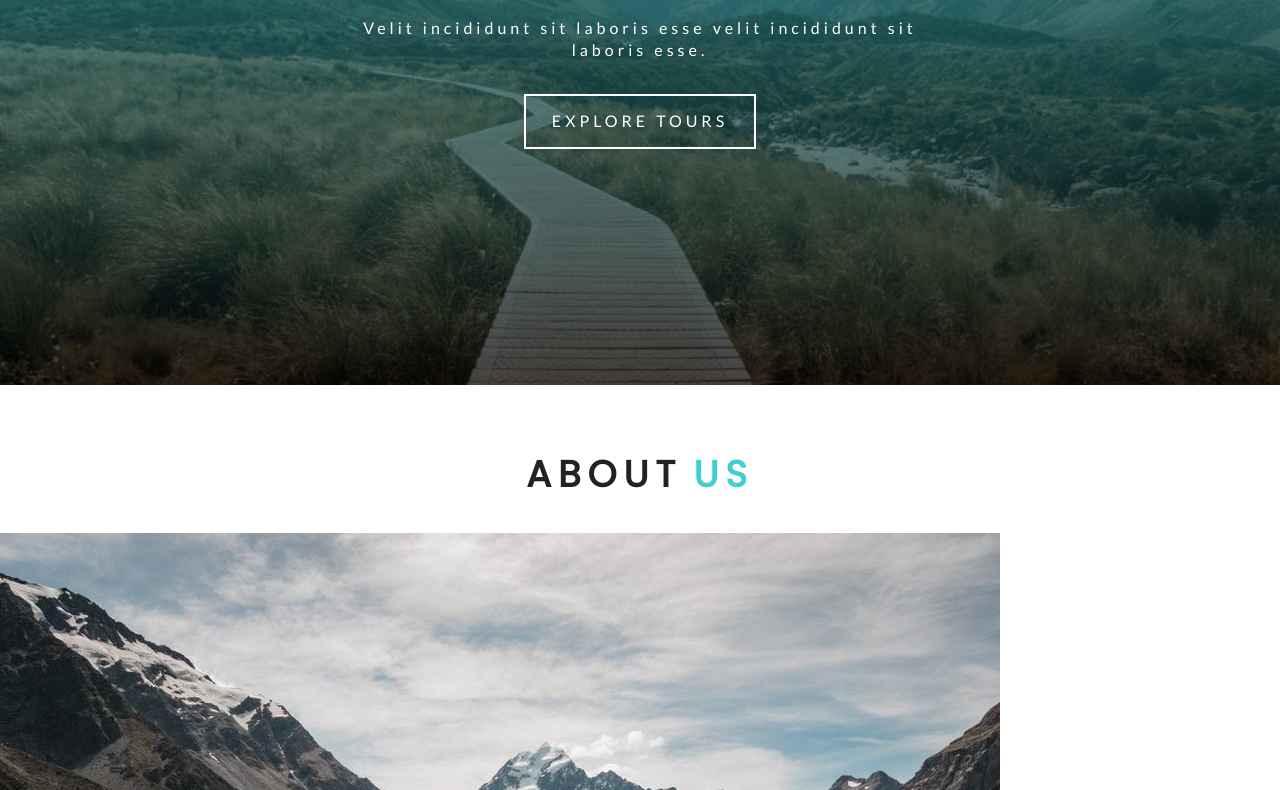
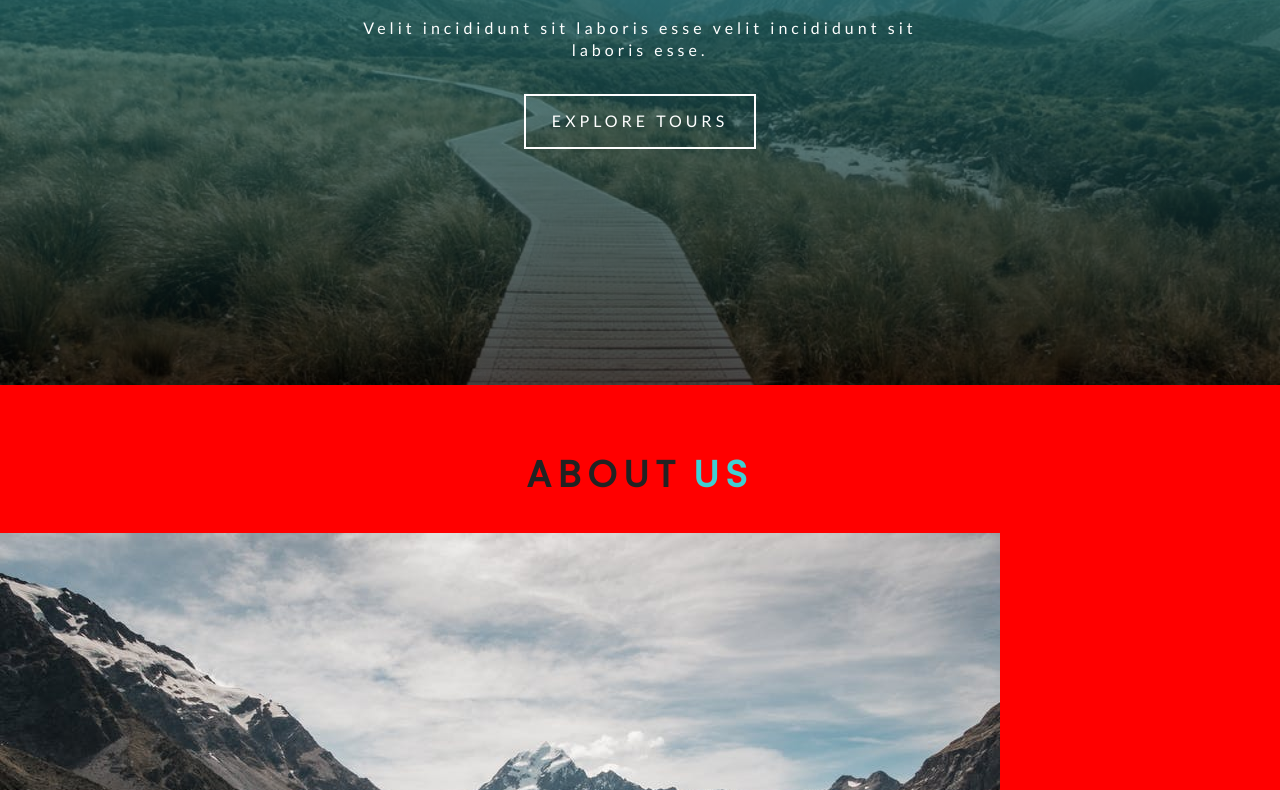
Before and after one commit to joanrig/joan-backroads, a Gatsby site: page / in a window 1280 px wide. Shown: the part 500-1290 px from the top of the page. Built offline with nearby package versions, Linux system fonts and the light colour scheme; Gatsby itself is replaced by a stand-in of ours.

Commit message:
toggle background color to red tocheck ci-cd

```diff
--- a/src/components/layout.css
+++ b/src/components/layout.css
@@ -22,7 +22,7 @@
 body {
   font-family: "Lato", sans-serif;
   color: var(--mainBlack);
-  background: var(--mainWhite);
+  background: red;
   line-height: 1.4;
   font-size: 1rem;
 }
```
